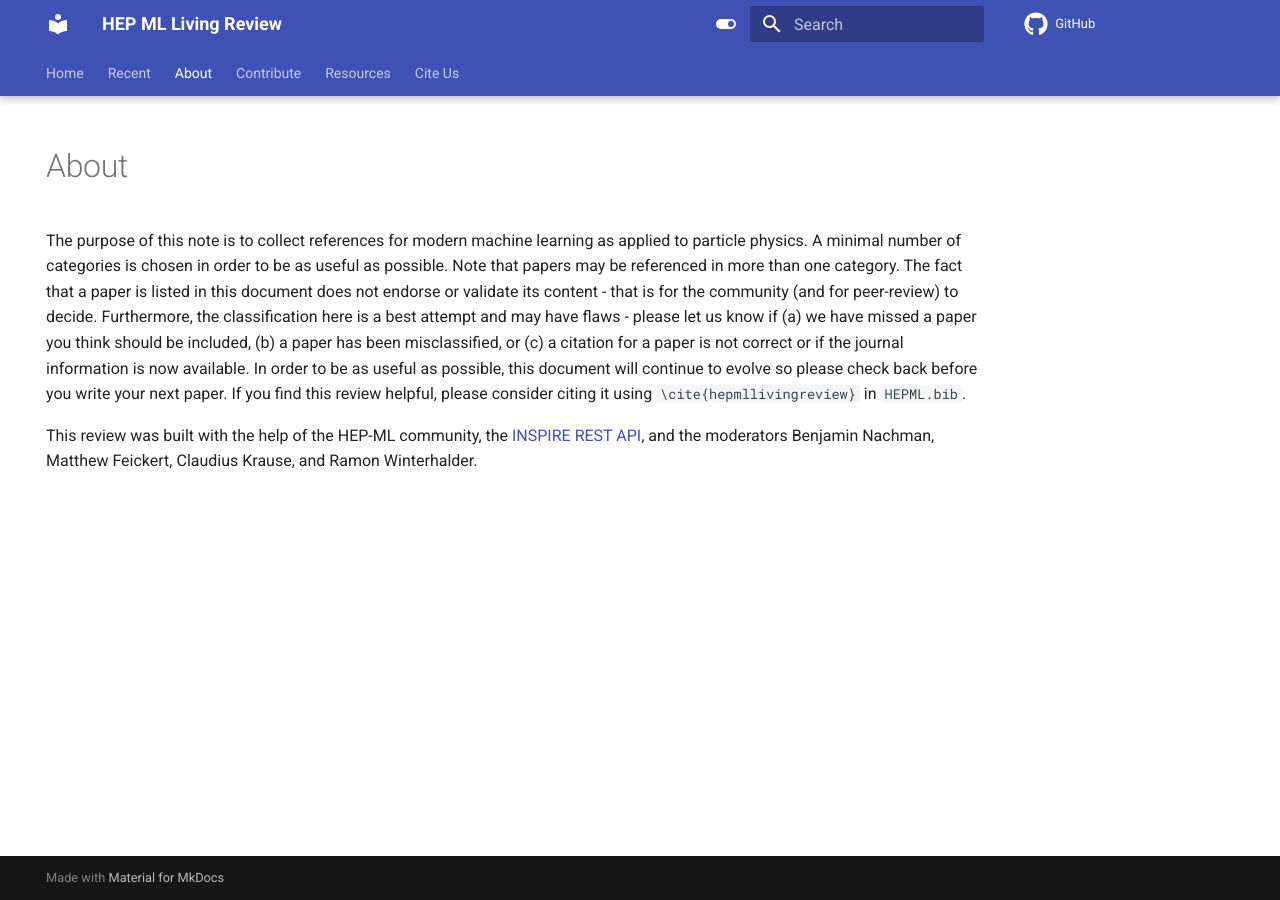
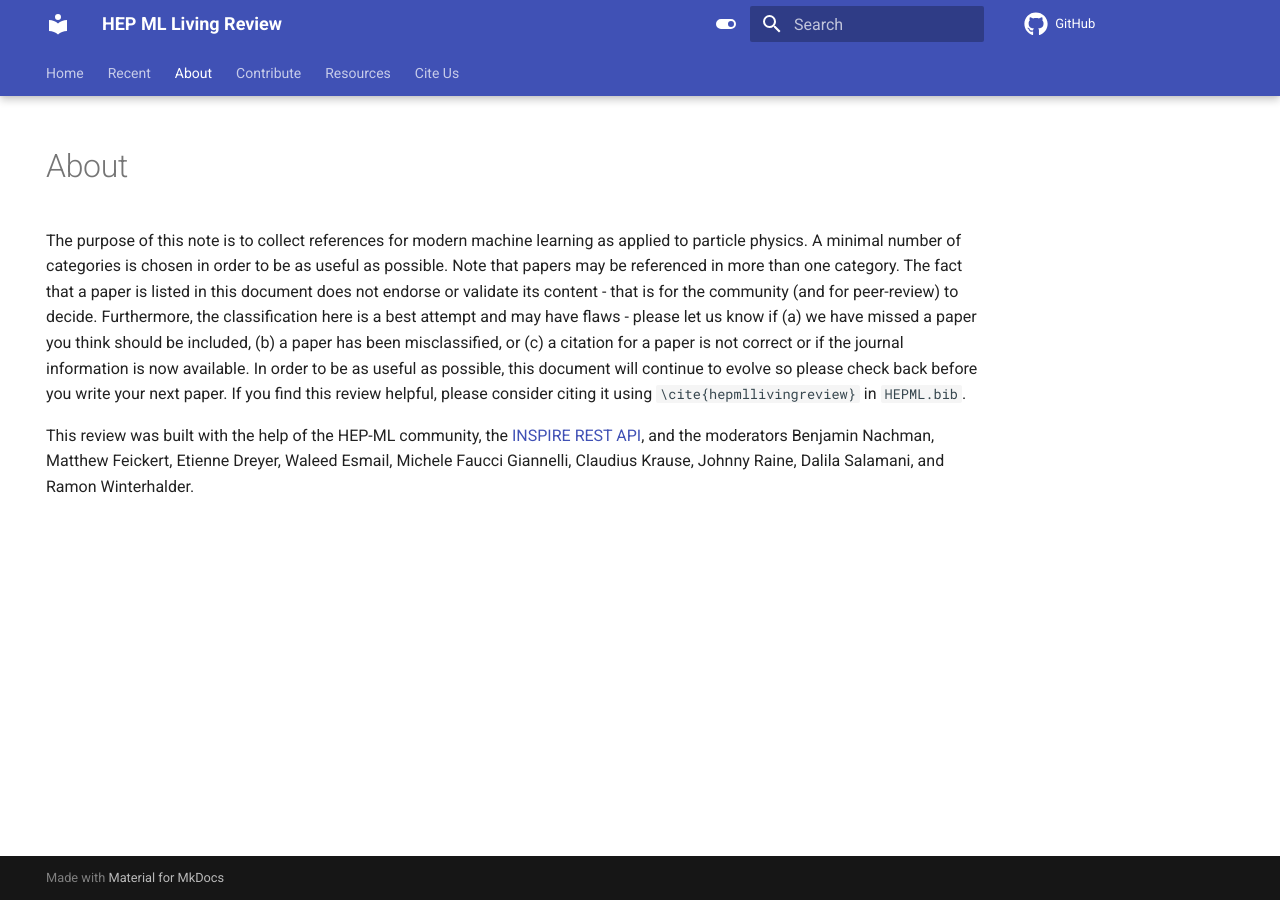
Before and after one commit to iml-wg/HEPML-LivingReview, an MkDocs documentation site: the page built from docs/about.md, in a window 1280 px wide. Built offline with MkDocs 1.6.1 and Material for MkDocs 9.7.7, drawn with Linux system fonts in a browser that asks for light colours; comment, search, counter and statistics services are not loaded.

Commit message:
Add new moderators to list (#155)

````diff
--- a/docs/about.md
+++ b/docs/about.md
@@ -5,4 +5,4 @@ hide:
 
 The purpose of this note is to collect references for modern machine learning as applied to particle physics. A minimal number of categories is chosen in order to be as useful as possible. Note that papers may be referenced in more than one category. The fact that a paper is listed in this document does not endorse or validate its content - that is for the community (and for peer-review) to decide. Furthermore, the classification here is a best attempt and may have flaws - please let us know if (a) we have missed a paper you think should be included, (b) a paper has been misclassified, or (c) a citation for a paper is not correct or if the journal information is now available. In order to be as useful as possible, this document will continue to evolve so please check back before you write your next paper. If you find this review helpful, please consider citing it using ```\cite{hepmllivingreview}``` in `HEPML.bib`.
 
-This review was built with the help of the HEP-ML community, the [INSPIRE REST API](https://github.com/inspirehep/rest-api-doc), and the moderators Benjamin Nachman, Matthew Feickert, Claudius Krause, and Ramon Winterhalder.
+This review was built with the help of the HEP-ML community, the [INSPIRE REST API](https://github.com/inspirehep/rest-api-doc), and the moderators Benjamin Nachman, Matthew Feickert, Etienne Dreyer, Waleed Esmail, Michele Faucci Giannelli, Claudius Krause, Johnny Raine, Dalila Salamani, and Ramon Winterhalder.
````
